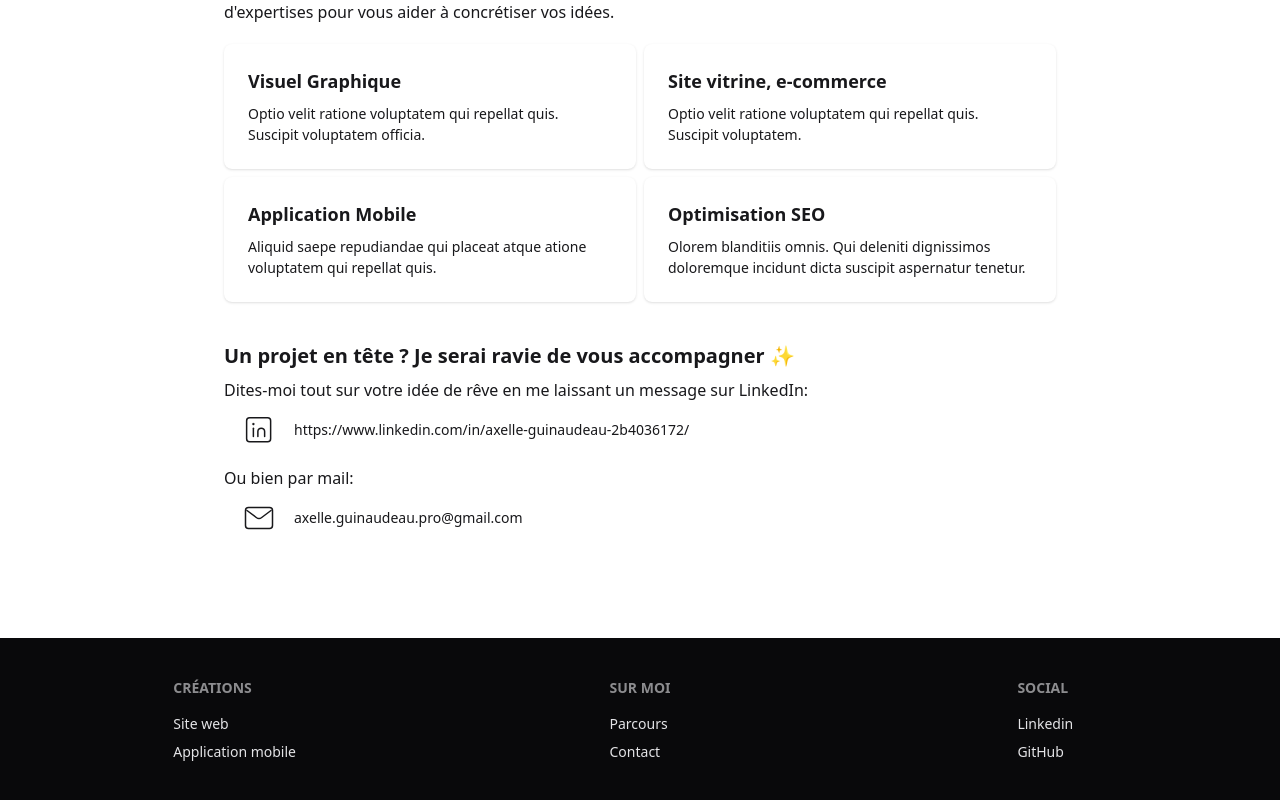
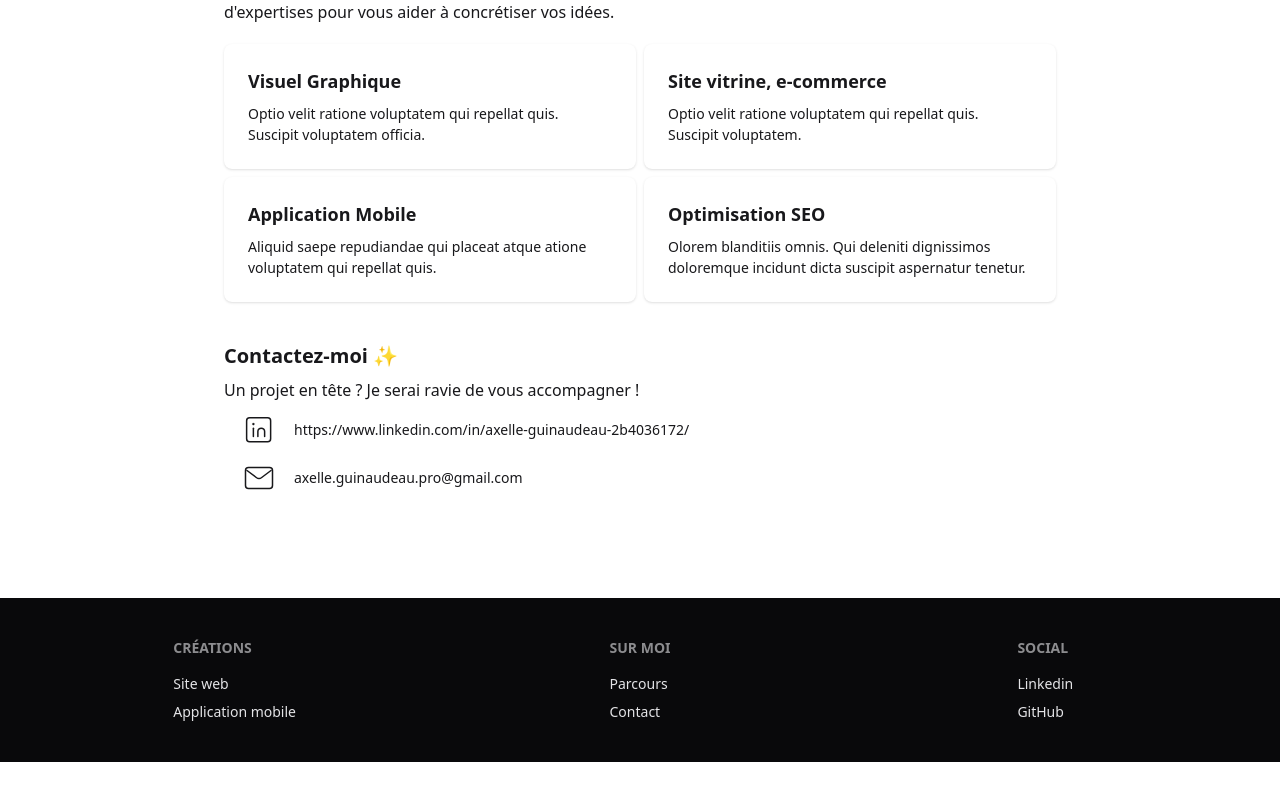
Before and after one commit to Theia01/portfolio, a React (Vite) app: page /portfolio/contact in a window 1280 px wide. Shown: the part 689-1489 px from the top of the page. After the commit the page ends 1451 px from the top, so only its background shows below. Built offline with nearby package versions, Linux system fonts and the light colour scheme.

Commit message:
:construction: improve lisibility

```diff
--- a/src/Pages/Home.jsx
+++ b/src/Pages/Home.jsx
@@ -86,15 +86,11 @@ function Home() {
             ))}
           </div>
         </ContainerSection>
-        <ContainerSection
-          id="contact"
-          title="Un projet en tête ? Je serai ravie de vous accompagner ✨"
-        >
+        <ContainerSection id="contact" title="Contactez-moi ✨">
           <p id="contact">
-            Dites-moi tout sur votre idée de rêve en me laissant un message sur
-            LinkedIn:
+            Un projet en tête ? Je serai ravie de vous accompagner !
           </p>
-          <div className="flex items-center pt-2 pb-4">
+          <div className="flex items-center pt-2">
             <Link
               className="btn btn-ghost"
               to="https://www.linkedin.com/in/axelle-guinaudeau-2b4036172/"
@@ -106,7 +102,6 @@ function Home() {
               https://www.linkedin.com/in/axelle-guinaudeau-2b4036172/
             </p>
           </div>
-          <p>Ou bien par mail:</p>
           <div className="flex items-center pt-2">
             <a
               className="btn btn-ghost"
```
